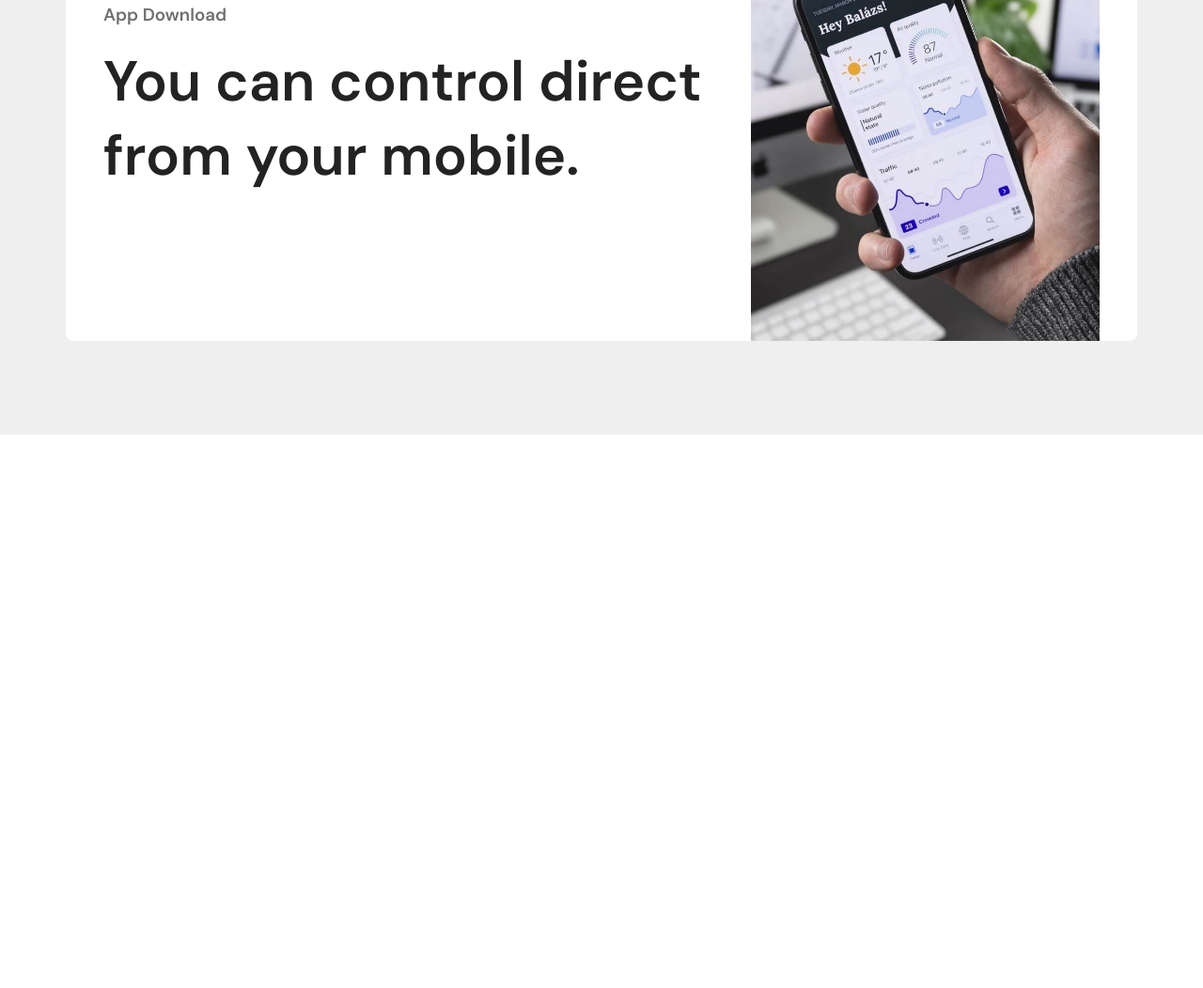
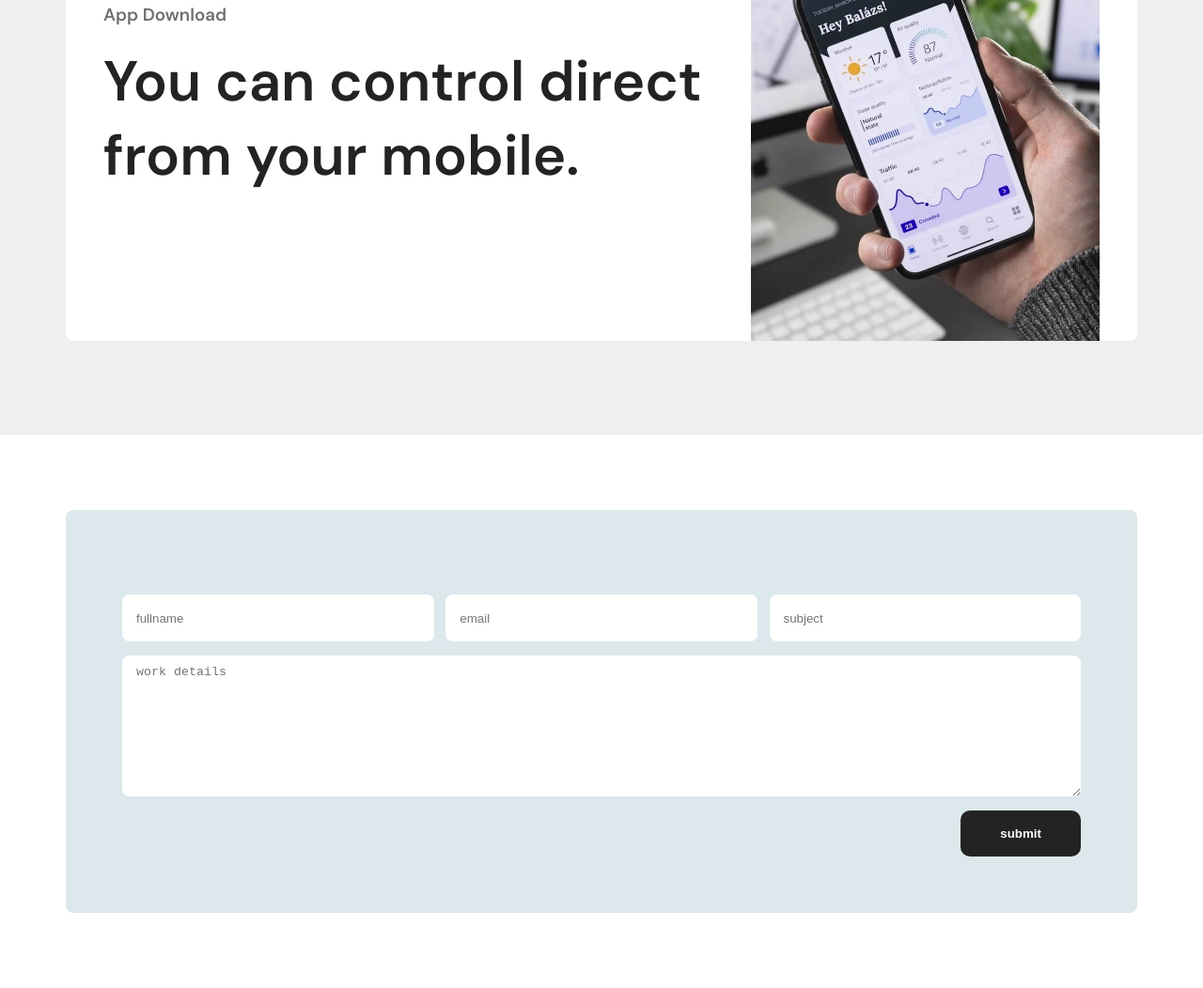
Before and after one commit to nguyenkien0703/project_mini1_fe, a plain HTML site: page index.html in a window 1280 px wide. Shown: the part 1446-2498 px from the top of the page at 94% size. Before the commit the page ends 1909 px from the top, so only its background shows below. Drawn offline with Linux system fonts and the light colour scheme; a web font is replaced by a local one.

Commit message:
feat: done contact form

```diff
--- a/assets/css/style.css
+++ b/assets/css/style.css
@@ -183,7 +183,7 @@ lớp mờ mờ của section-one::before kia nó lại bì đè lên, thì k th
     display: inline-block;
     padding: 15px 40px;
     font-weight: 600;
-
+    cursor: pointer;
 }
 .button-two {
     background: var(--color-two);
@@ -207,6 +207,18 @@ lớp mờ mờ của section-one::before kia nó lại bì đè lên, thì k th
     border-color: var(--color-two)
 }
 
+.button-dark {
+    background: var(--color-text);
+    color: #fff;
+    border-color: var(--color-text);
+
+}
+.button-dark:hover {
+    color: var(--color-text);
+    background: var(--color-two);
+    border-color: var(--color-two);
+
+}
 
 /* end button */
 /* section-two */
@@ -338,3 +350,63 @@ lớp mờ mờ của section-one::before kia nó lại bì đè lên, thì k th
 
 }
 /* end section three  */
+
+/* box head  */
+.box-head {
+    margin-bottom: 30px;
+
+}
+.box-head .inner-sub-title{
+    color: #909090;
+    margin-top: 0;
+    margin-bottom: 10px;
+}
+
+.box-head .inner-title {
+    font-size: 58px;
+    color: var(--color-text);
+    margin-top: 0;margin-bottom: 0;
+}
+/* end box head  */
+/* contact form */
+.contact-form {
+    padding: 80px 0 ;
+
+}
+.contact-form .inner-wrap {
+    background: var(--bg-2);
+    padding: 60px;
+    border-radius: 8px;
+
+}
+.contact-form .inner-form-wrap {
+    display: flex;
+    flex-wrap: wrap;
+    justify-content: space-between;
+
+}
+.contact-form .inner-form-wrap input, .contact-form .inner-form-wrap textarea {
+    margin-bottom: 15px;
+    border: 0;
+    /* mặc định input nó có padding 1 chút đó, có thẻ bật dev tool lên xem,
+    thì khi mặc ddiunhj như thế mà mk muốn cho cái place holder trong input nó ra giữa giữa tí thì nhớ padding
+    */
+    padding: 10px 15px;
+    border-radius: 8px;
+    /* mấy cái input, text area thì mặc định hình như là nó có cái outline đen đen ấy, thêm outline: 0 là được */
+    outline: 0;
+}
+.contact-form .inner-form-wrap input {
+    width: 32.5%;
+    height: 50px;
+}
+.contact-form .inner-form-wrap textarea {
+    width: 100%;
+    height: 150px;
+}
+
+.contact-form .inner-button {
+    text-align: right ;
+
+}
+/*end  contact form */
--- a/index.html
+++ b/index.html
@@ -124,6 +124,30 @@
     </div>
 </div>
 <!-- end section three  -->
+<!-- contact form  -->
+    <div class="contact-form">
+        <div class="container">
+            <div class="inner-wrap">
+                <form action="">
+                    <div class="box-head">
+
+                        <h3 class="inner-sub-title"></h3>
+                        <h2 class="inner-title"></h2>
+                    </div>
+                    <div class="inner-form-wrap">
+                        <input type="text" placeholder="fullname ">
+                        <input type="text" placeholder="email ">
+                        <input type="text" placeholder="subject ">
+                        <textarea name="" id="" placeholder="work details"></textarea>
+                    </div>
+                    <div class="inner-button">
+                        <button class="button button-dark">submit</button>
+                    </div>
+                </form>
+            </div>
+        </div>
+    </div>
+<!-- end contact form  -->
 </body>
 
 </html>
```
